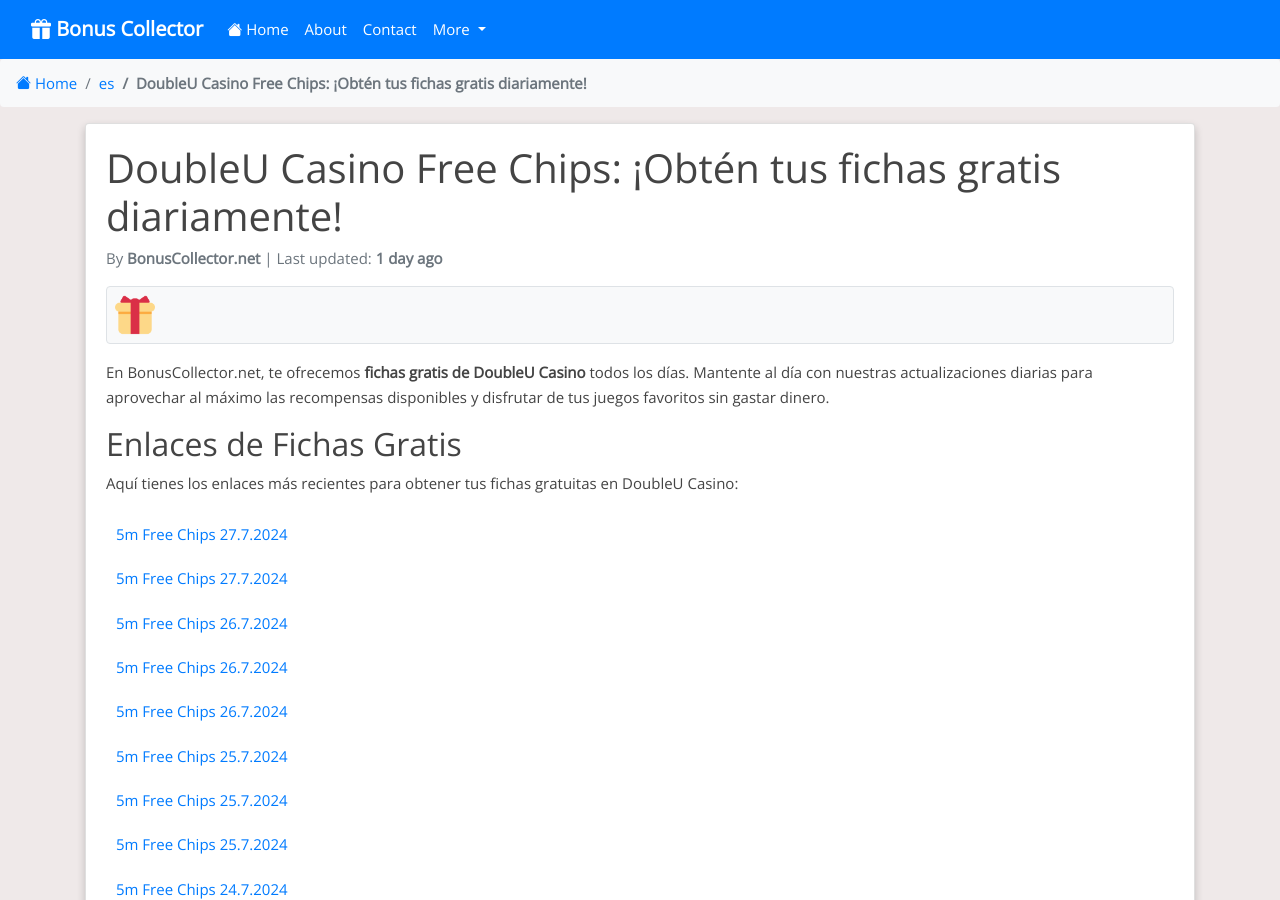
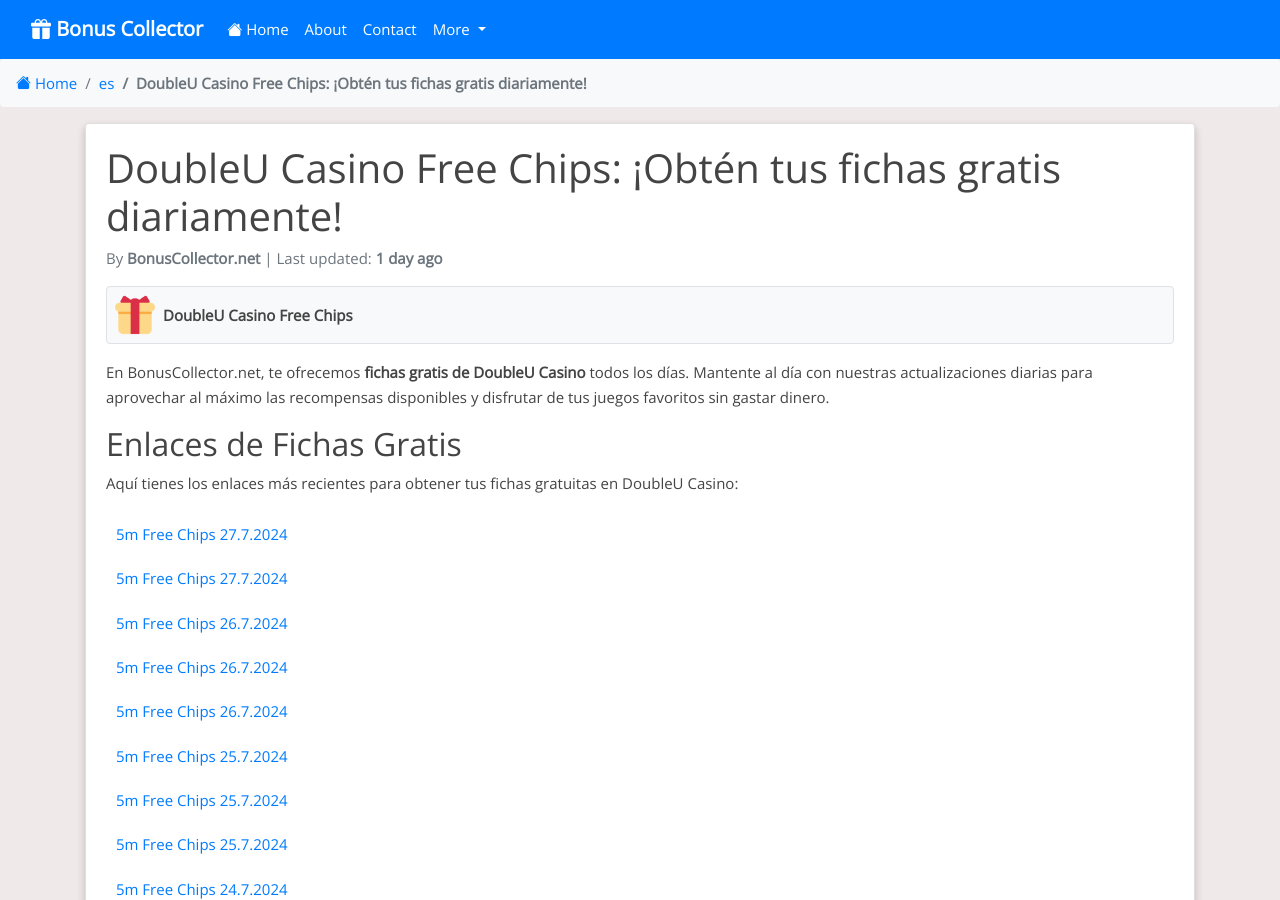
Before and after one commit to Prollad99/bs-net, a Jekyll site: the page built from es/_posts/2024-07-19-doubleu-casino.md, in a window 1280 px wide and 900 px high. Built offline with Jekyll 4.4.1, drawn with Linux system fonts in a browser that asks for light colours; nearby versions of some CDN libraries; comment, search, counter and statistics services are not loaded.

Commit message:
Update 2024-07-19-doubleu-casino.md

```diff
--- a/es/_posts/2024-07-19-doubleu-casino.md
+++ b/es/_posts/2024-07-19-doubleu-casino.md
@@ -9,6 +9,8 @@
 permalink: /es/doubleu-casino-free-chips/
 image: /assets/images/doubleu-casino.jpg
 include_file: doubleu-casino.html
+manifest: /manifests/es/doubleu-casino.json
+app_name: "DoubleU Casino Free Chips"
 ---
 
 En BonusCollector.net, te ofrecemos **fichas gratis de DoubleU Casino** todos los días. Mantente al día con nuestras actualizaciones diarias para aprovechar al máximo las recompensas disponibles y disfrutar de tus juegos favoritos sin gastar dinero.
```
